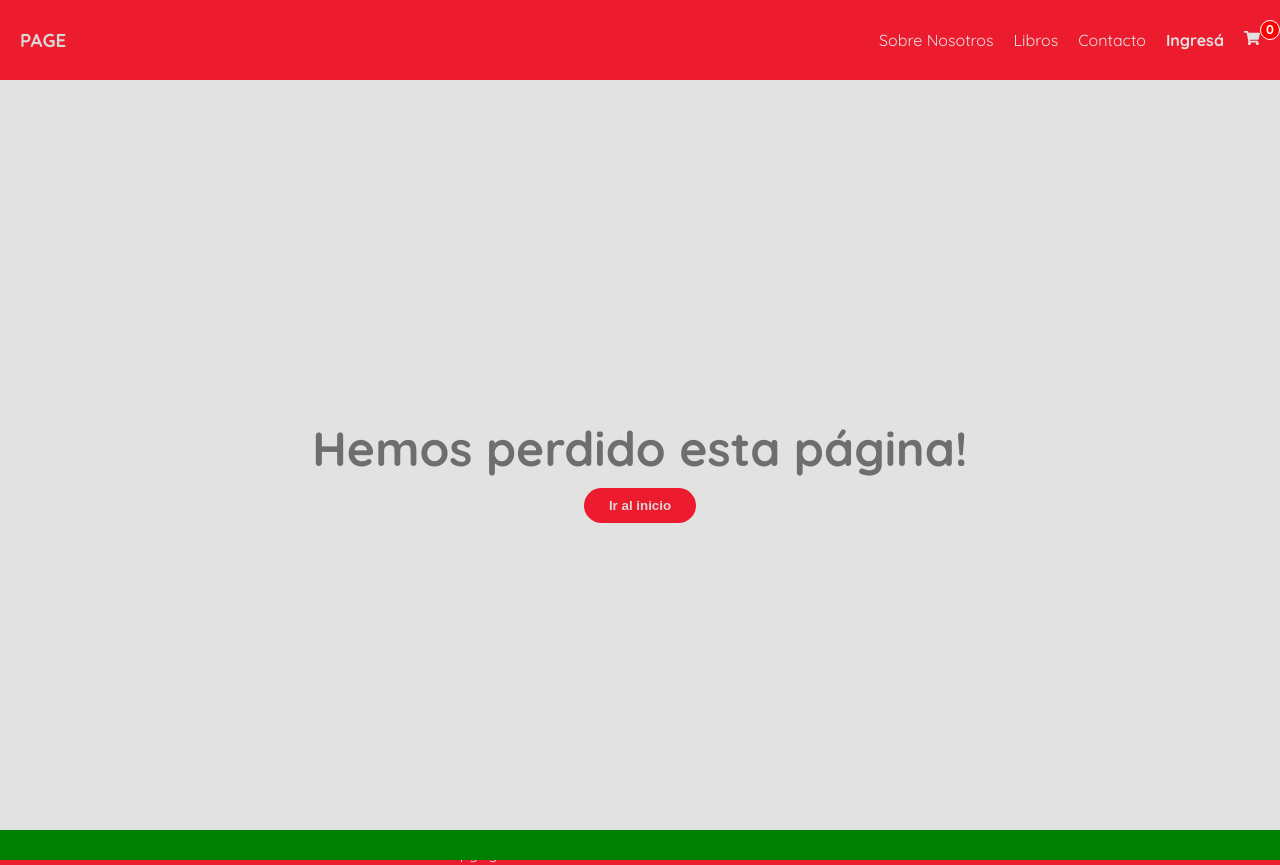
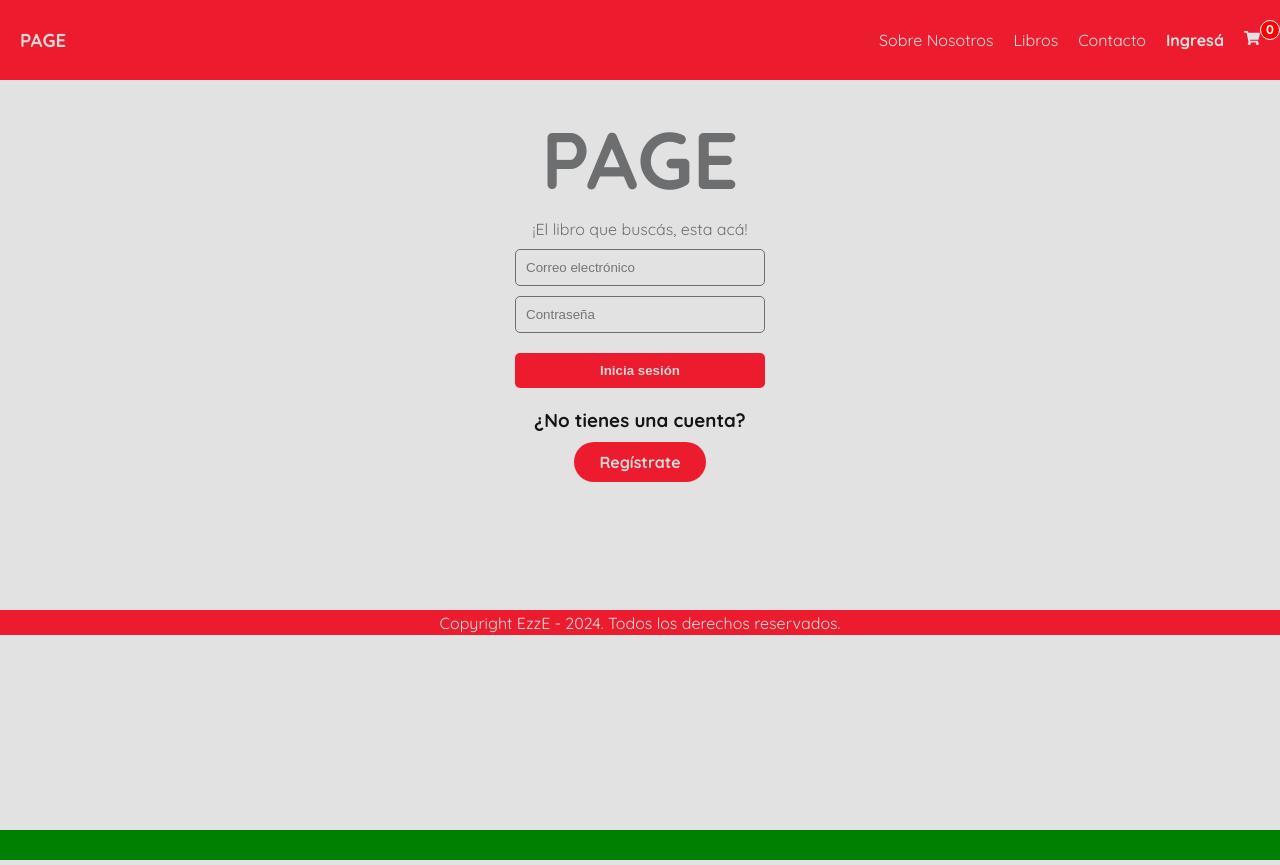
Before and after one commit to ezeabregu/librosPage, a React (Create React App) app: page /login in a window 1280 px wide. After the commit the page ends 800 px from the top, so only its background shows below. Built offline with nearby package versions, Linux system fonts and the light colour scheme.

Commit message:
login finished

```diff
--- a/src/App.js
+++ b/src/App.js
@@ -10,6 +10,7 @@ import Footer from "./components/Footer/Footer";
 import Inicio from "./pages/inicio/Inicio";
 import { Route, Routes } from "react-router-dom";
 import { ModalStyled } from "./components/UI/Modal/modalStyles";
+import Login from "./pages/login/Login";
 
 function App() {
   return (
@@ -20,6 +21,7 @@ function App() {
         <Route path="acerca" element={<Acerca />} />
         <Route path="productos" element={<Productos />} />
         <Route path="contacto" element={<Contacto />} />
+        <Route path="login" element={<Login />} />
         <Route path="*" element={<Error404 />} />
       </Routes>
       <ModalStyled />;
--- a/src/components/ButtonDefect/buttonDefectStyles.js
+++ b/src/components/ButtonDefect/buttonDefectStyles.js
@@ -15,4 +15,8 @@ export const ButtonStyled = styled(motion.button)`
     opacity: 0.8;
     cursor: not-allowed;
   }
+
+  :hover {
+    opacity: 0.9;
+  }
 `;
--- a/src/components/Formulario/Formulario.jsx
+++ b/src/components/Formulario/Formulario.jsx
@@ -37,7 +37,13 @@ const Formulario = () => {
           <Field name="email" type="email" id="email" as={InputStyled}></Field>
           <ErrorMessage name="email" component={ErrorStyled} />
           <h3>Asunto:</h3>
-          <Field name="asunto" type="text" id="asunto" as="textarea"></Field>
+          <Field
+            name="asunto"
+            type="text"
+            id="asunto"
+            component="textarea"
+            col={50}
+          ></Field>
           <ErrorMessage name="asunto" component={ErrorStyled} />
           <ButtonForm>ENVIAR</ButtonForm>
         </FormularioContenedorStyled>
--- a/src/formik/initialValues.js
+++ b/src/formik/initialValues.js
@@ -4,3 +4,8 @@ export const initialValues = {
   email: "",
   asunto: "",
 };
+
+export const loginValues = {
+  email: "",
+  password: "",
+};
--- a/src/formik/validation.js
+++ b/src/formik/validation.js
@@ -14,3 +14,12 @@ export const validation = Yup.object({
     .required("Campo requerido"),
   asunto: Yup.string().trim().required("Campo requerido"),
 });
+
+export const validationLogin = Yup.object({
+  email: Yup.string()
+    .email("Ingresa un correo electronico válido")
+    .required("Campo requerido"),
+  password: Yup.string()
+    .min(6, "La contraseña debe tener al menos 6 caracteres")
+    .required("Campo requerido"),
+});
--- /dev/null
+++ b/src/pages/login/Login.jsx
@@ -0,0 +1,51 @@
+import React from "react";
+import { LoginContainer } from "./loginStyles";
+import { Formik, Field, ErrorMessage } from "formik";
+import { loginValues } from "../../formik/initialValues";
+import { validationLogin } from "../../formik/validation";
+import { InputStyled } from "../../components/Formulario/formularioStyles";
+import { ErrorStyled } from "../../components/Formulario/formularioStyles";
+import ButtonForm from "../../components/ButtonForm/ButtonForm";
+import { LinkButton } from "../../components/Hero/heroStyles";
+
+const Login = () => {
+  return (
+    <>
+      <Formik
+        initialValues={loginValues}
+        validationSchema={validationLogin}
+        onSubmit={(values, { resetForm }) => {
+          console.log(values);
+          resetForm();
+          alert("Login enviado correctamente.");
+        }}
+      >
+        <LoginContainer>
+          <h2>PAGE</h2>
+          <label>¡El libro que buscás, esta acá!</label>
+          <Field
+            name="email"
+            type="email"
+            id="email"
+            as={InputStyled}
+            placeholder="Correo electrónico"
+          ></Field>
+          <ErrorMessage name="email" component={ErrorStyled} />
+          <Field
+            name="password"
+            type="password"
+            id="password"
+            as={InputStyled}
+            placeholder="Contraseña"
+          ></Field>
+          <ErrorMessage name="password" component={ErrorStyled} />
+          <ButtonForm>Inicia sesión</ButtonForm>
+          <h3>¿No tienes una cuenta?</h3>
+          <LinkButton to="/register">Regístrate</LinkButton>
+        </LoginContainer>
+      </Formik>
+    </>
+  );
+};
+
+export default Login;
--- /dev/null
+++ b/src/pages/login/loginStyles.js
@@ -0,0 +1,28 @@
+import styled from "styled-components";
+import { Form } from "formik";
+
+export const LoginContainer = styled(Form)`
+  margin: 80px auto;
+  width: 250px;
+  min-height: 430px;
+  max-width: 1300px;
+  display: flex;
+  flex-direction: column;
+  justify-content: center;
+  align-items: center;
+  gap: 10px;
+  h2 {
+    color: #6d6e70;
+    font-size: 5rem;
+  }
+  h3 {
+    color: #131415;
+  }
+  label {
+    color: var(--moreGray);
+  }
+  @media (width <= 800px) {
+    width: 90%;
+    margin: 80px auto;
+  }
+`;
```
